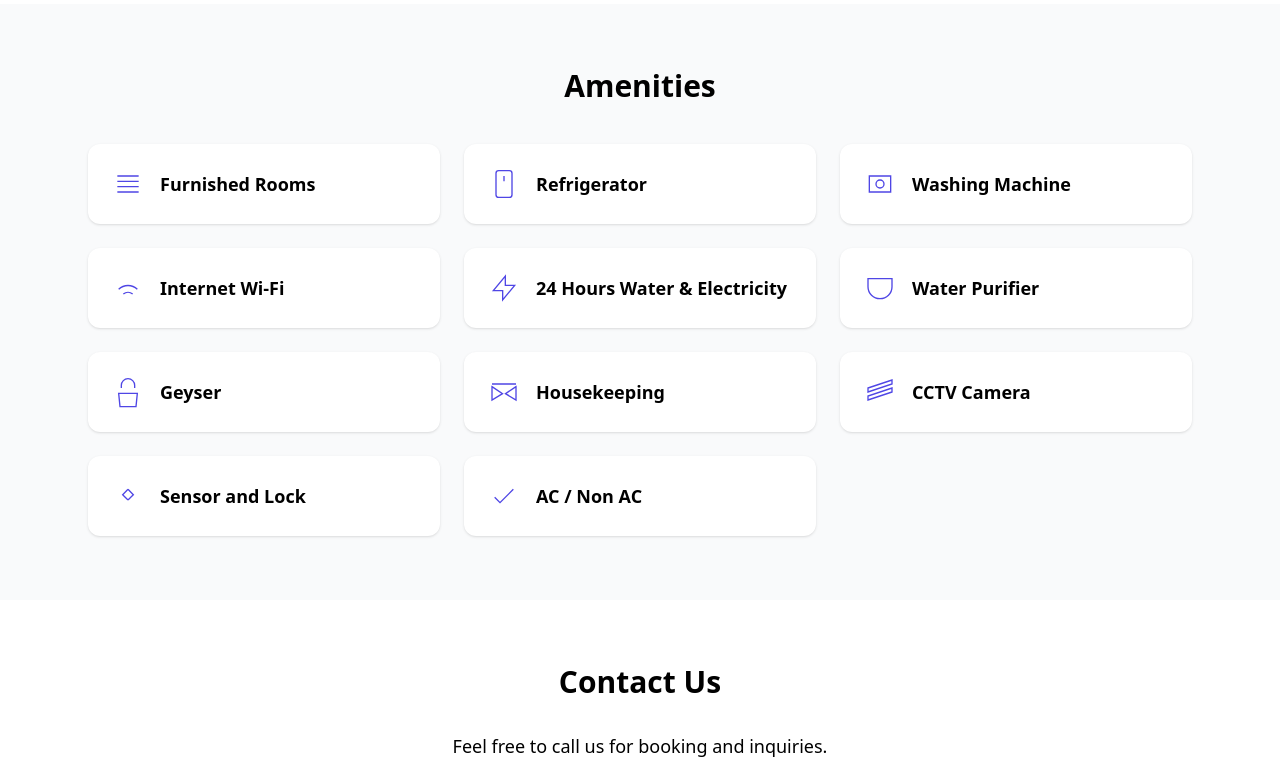
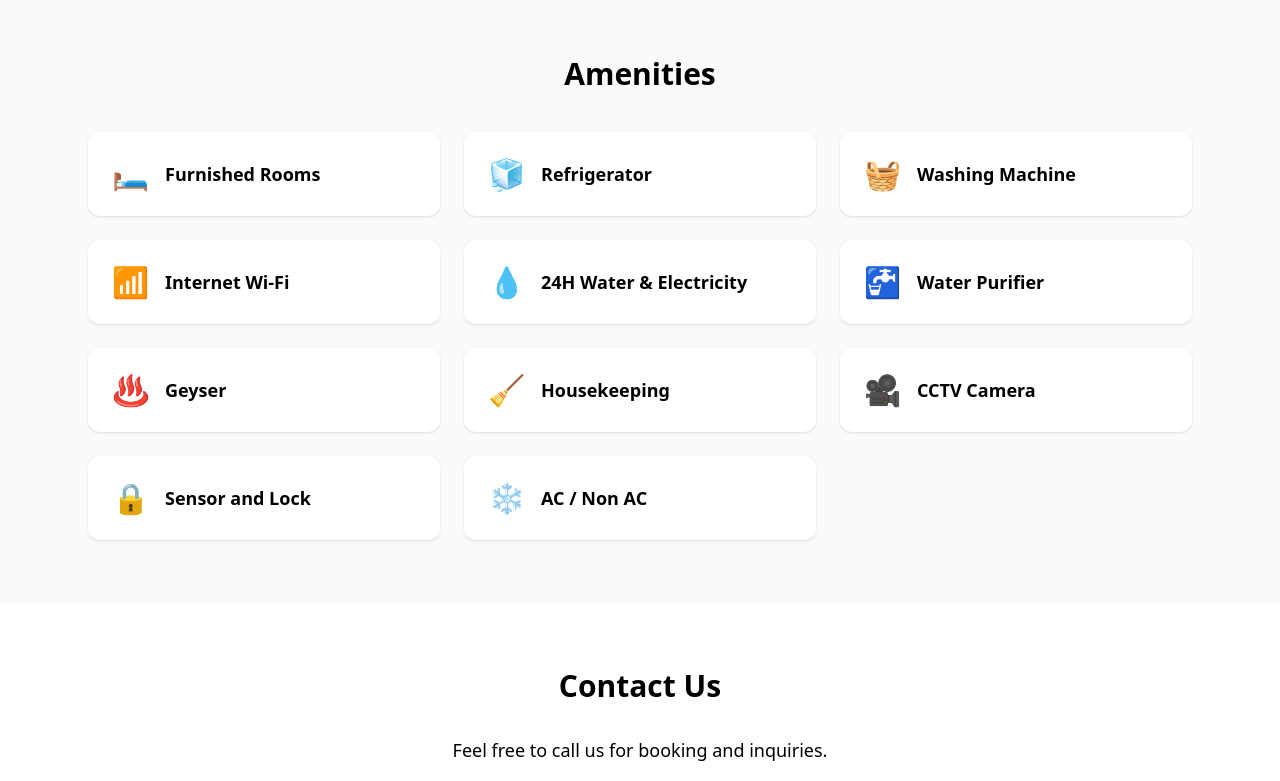
Before and after one commit to bhorvinayak/pgsite, a plain HTML site: page index.html in a window 1280 px wide. Shown: the part 1680-2461 px from the top of the page. Drawn offline with nearby package versions, Linux system fonts and the light colour scheme.

Commit message:
Fixed issue
Fixed issue

```diff
--- a/index.html
+++ b/index.html
@@ -9,171 +9,130 @@
 <body class="font-sans bg-gray-50">
 
   <!-- Header -->
-  <header class="bg-white shadow-md p-4 flex justify-between items-center">
+  <header class="bg-white shadow-md p-4 flex flex-wrap justify-between items-center">
     <h1 class="text-2xl font-bold text-indigo-600">Priyansh Enterprises</h1>
-    <nav class="space-x-6">
+    <nav class="flex flex-wrap space-x-4 mt-4 md:mt-0">
       <a href="#about" class="text-gray-600 hover:text-indigo-600">About</a>
-      <a href="#pgs" class="text-gray-600 hover:text-indigo-600">PGs</a>
+      <a href="#features" class="text-gray-600 hover:text-indigo-600">Features</a>
+      <a href="#gallery" class="text-gray-600 hover:text-indigo-600">Gallery</a>
+      <a href="#amenities" class="text-gray-600 hover:text-indigo-600">Amenities</a>
       <a href="#contact" class="text-gray-600 hover:text-indigo-600">Contact</a>
     </nav>
   </header>
 
   <!-- Hero Section -->
   <section class="text-center py-20 bg-indigo-600 text-white">
+    <div class="px-4">
       <h2 class="text-4xl font-bold mb-4">Find Your Perfect Paying Guest Stay</h2>
       <p class="mb-6 text-lg">Comfortable, Affordable & Convenient PGs near you</p>
-
+    </div>
   </section>
 
   <!-- About Section -->
   <section id="about" class="py-16 px-6 max-w-5xl mx-auto text-center">
-    <h3 class="text-3xl font-semibold mb-4">About Us</h3>
-    <p class="text-gray-700">We help you find safe, affordable, and premium PG accommodations easily. Whether you're a student, professional, or traveler, we have something for everyone!</p>
+    <h3 class="text-3xl font-semibold mb-6">About Us</h3>
+    <p class="text-gray-700 leading-relaxed">We help you find safe, affordable, and premium PG accommodations easily. Whether you're a student, professional, or traveler, we have something for everyone!</p>
   </section>
 
-  <!-- Featured PGs Section -->
   <!-- PG Features Section -->
   <section id="features" class="py-16 bg-gray-100">
     <div class="max-w-6xl mx-auto px-6">
       <h3 class="text-3xl font-semibold text-center mb-10">PG Features</h3>
-    <div class="grid grid-cols-1 md:grid-cols-3 gap-8">
-
-      <!-- Dual Sharing Room -->
-      <div class="bg-white rounded-xl shadow p-6 text-center">
-
+      <div class="grid grid-cols-1 sm:grid-cols-2 md:grid-cols-3 gap-8">
+        <!-- Dual Sharing -->
+        <div class="bg-white rounded-xl shadow p-6 text-center hover:scale-105 transition">
           <h4 class="text-xl font-bold mb-2">Dual Sharing</h4>
-        <p class="text-gray-600">Spacious room shared between two people with individual beds, wardrobes, and study space. Ideal for friends or colleagues.</p>
+          <p class="text-gray-600">Spacious room shared between two with individual beds, wardrobes, and study space.</p>
         </div>
 
-      <!-- Triple Sharing Room -->
-      <div class="bg-white rounded-xl shadow p-6 text-center">
+        <!-- Triple Sharing -->
+        <div class="bg-white rounded-xl shadow p-6 text-center hover:scale-105 transition">
           <h4 class="text-xl font-bold mb-2">Triple Sharing</h4>
-        <p class="text-gray-600">Economical shared rooms for three, offering a vibrant living experience with basic amenities for daily comfort.</p>
+          <p class="text-gray-600">Economical shared rooms for three, offering a vibrant living experience.</p>
         </div>
 
-      <!-- Single Sharing Room -->
-      <div class="bg-white rounded-xl shadow p-6 text-center">
+        <!-- Single Sharing -->
+        <div class="bg-white rounded-xl shadow p-6 text-center hover:scale-105 transition">
           <h4 class="text-xl font-bold mb-2">Single Sharing</h4>
-        <p class="text-gray-600">Private room for individual occupancy, perfect for those seeking privacy, peace, and premium comfort.</p>
+          <p class="text-gray-600">Private room perfect for those seeking privacy, peace, and premium comfort.</p>
         </div>
-
       </div>
     </div>
   </section>
+
   <!-- Gallery Section -->
   <section id="gallery" class="py-16 bg-white">
-  <div class="max-w-6xl mx-auto px-4 sm:px-6 lg:px-8">
+    <div class="max-w-6xl mx-auto px-4">
       <h3 class="text-3xl font-semibold text-center mb-10">Gallery</h3>
       <div class="grid grid-cols-1 sm:grid-cols-2 lg:grid-cols-3 gap-6">
-
-      <img src="https://i.postimg.cc/sgPcsXRb/Whats-App-Image-2025-04-20-at-4-03-23-PM-2.jpg" alt="Room 1" class="rounded-lg shadow-md object-cover w-full h-64 hover:scale-105 transition-transform duration-300">
-
-      <img src="https://i.postimg.cc/MpJDCBgy/Whats-App-Image-2025-04-20-at-4-03-25-PM-2.jpg" alt="Common Area" class="rounded-lg shadow-md object-cover w-full h-64 hover:scale-105 transition-transform duration-300">
-
-      <img src="https://i.postimg.cc/28ZG9G9k/Whats-App-Image-2025-04-20-at-4-03-24-PM-1.jpg" alt="Dining Space" class="rounded-lg shadow-md object-cover w-full h-64 hover:scale-105 transition-transform duration-300">
-
-
-      <img src="https://i.postimg.cc/90vpFw0H/Whats-App-Image-2025-04-20-at-4-03-23-PM-1-1.jpg.jpg" alt="Outdoor Garden" class="rounded-lg shadow-md object-cover w-full h-64 hover:scale-105 transition-transform duration-300">
-
+        <img src="https://i.postimg.cc/sgPcsXRb/Whats-App-Image-2025-04-20-at-4-03-23-PM-2.jpg" alt="Room 1" class="rounded-lg shadow-md object-cover w-full h-64 hover:scale-105 transition-transform">
+        <img src="https://i.postimg.cc/MpJDCBgy/Whats-App-Image-2025-04-20-at-4-03-25-PM-2.jpg" alt="Common Area" class="rounded-lg shadow-md object-cover w-full h-64 hover:scale-105 transition-transform">
+        <img src="https://i.postimg.cc/28ZG9G9k/Whats-App-Image-2025-04-20-at-4-03-24-PM-1.jpg" alt="Dining Space" class="rounded-lg shadow-md object-cover w-full h-64 hover:scale-105 transition-transform">
+        <img src="https://i.postimg.cc/90vpFw0H/Whats-App-Image-2025-04-20-at-4-03-23-PM-1-1.jpg.jpg" alt="Outdoor Garden" class="rounded-lg shadow-md object-cover w-full h-64 hover:scale-105 transition-transform">
       </div>
     </div>
   </section>
+
   <!-- Amenities Section -->
   <section id="amenities" class="py-16 bg-gray-50">
     <div class="max-w-6xl mx-auto px-6">
       <h3 class="text-3xl font-semibold text-center mb-10">Amenities</h3>
       <div class="grid grid-cols-1 sm:grid-cols-2 md:grid-cols-3 gap-6">
-
-      <!-- Furnished Rooms -->
-      <div class="flex items-center gap-4 bg-white rounded-xl shadow p-6">
-        <svg xmlns="http://www.w3.org/2000/svg" class="w-8 h-8 text-indigo-600" fill="none" viewBox="0 0 24 24" stroke="currentColor">
-          <path d="M4 6h16M4 10h16M4 14h16M4 18h16"></path>
-        </svg>
+        <!-- Each amenity -->
+        <div class="flex items-center gap-4 bg-white rounded-xl shadow p-6 hover:scale-105 transition">
+          <span class="text-indigo-600 text-3xl">🛏️</span>
           <h4 class="text-lg font-bold">Furnished Rooms</h4>
         </div>
 
-      <!-- Refrigerator -->
-      <div class="flex items-center gap-4 bg-white rounded-xl shadow p-6">
-        <svg xmlns="http://www.w3.org/2000/svg" class="w-8 h-8 text-indigo-600" fill="none" viewBox="0 0 24 24" stroke="currentColor">
-          <path d="M8 2h8a2 2 0 012 2v16a2 2 0 01-2 2H8a2 2 0 01-2-2V4a2 2 0 012-2zM12 6v4"></path>
-        </svg>
+        <div class="flex items-center gap-4 bg-white rounded-xl shadow p-6 hover:scale-105 transition">
+          <span class="text-indigo-600 text-3xl">🧊</span>
           <h4 class="text-lg font-bold">Refrigerator</h4>
         </div>
 
-      <!-- Washing Machine -->
-      <div class="flex items-center gap-4 bg-white rounded-xl shadow p-6">
-        <svg xmlns="http://www.w3.org/2000/svg" class="w-8 h-8 text-indigo-600" fill="none" viewBox="0 0 24 24" stroke="currentColor">
-          <circle cx="12" cy="12" r="3"></circle>
-          <path d="M4 6h16v12H4z"></path>
-        </svg>
+        <div class="flex items-center gap-4 bg-white rounded-xl shadow p-6 hover:scale-105 transition">
+          <span class="text-indigo-600 text-3xl">🧺</span>
           <h4 class="text-lg font-bold">Washing Machine</h4>
         </div>
 
-      <!-- Internet Wi-Fi -->
-      <div class="flex items-center gap-4 bg-white rounded-xl shadow p-6">
-        <svg xmlns="http://www.w3.org/2000/svg" class="w-8 h-8 text-indigo-600" fill="none" viewBox="0 0 24 24" stroke="currentColor">
-          <path d="M5 13a10 10 0 0114 0M8.5 16.5a5.5 5.5 0 017 0M12 20h.01"></path>
-        </svg>
+        <div class="flex items-center gap-4 bg-white rounded-xl shadow p-6 hover:scale-105 transition">
+          <span class="text-indigo-600 text-3xl">📶</span>
           <h4 class="text-lg font-bold">Internet Wi-Fi</h4>
         </div>
 
-      <!-- 24 hours Water and Electricity -->
-      <div class="flex items-center gap-4 bg-white rounded-xl shadow p-6">
-        <svg xmlns="http://www.w3.org/2000/svg" class="w-8 h-8 text-indigo-600" fill="none" viewBox="0 0 24 24" stroke="currentColor">
-          <path d="M13 10V3L4 14h7v7l9-11h-7z"></path>
-        </svg>
-        <h4 class="text-lg font-bold">24 Hours Water & Electricity</h4>
+        <div class="flex items-center gap-4 bg-white rounded-xl shadow p-6 hover:scale-105 transition">
+          <span class="text-indigo-600 text-3xl">💧</span>
+          <h4 class="text-lg font-bold">24H Water & Electricity</h4>
         </div>
 
-      <!-- Water Purifier -->
-      <div class="flex items-center gap-4 bg-white rounded-xl shadow p-6">
-        <svg xmlns="http://www.w3.org/2000/svg" class="w-8 h-8 text-indigo-600" fill="none" viewBox="0 0 24 24" stroke="currentColor">
-          <path d="M3 5h18v6a9 9 0 11-18 0V5z"></path>
-        </svg>
+        <div class="flex items-center gap-4 bg-white rounded-xl shadow p-6 hover:scale-105 transition">
+          <span class="text-indigo-600 text-3xl">🚰</span>
           <h4 class="text-lg font-bold">Water Purifier</h4>
         </div>
 
-      <!-- Geyser -->
-      <div class="flex items-center gap-4 bg-white rounded-xl shadow p-6">
-        <svg xmlns="http://www.w3.org/2000/svg" class="w-8 h-8 text-indigo-600" fill="none" viewBox="0 0 24 24" stroke="currentColor">
-          <path d="M17 9V7a5 5 0 00-10 0v2m-2 4h14l-1 10H6L5 13z"></path>
-        </svg>
+        <div class="flex items-center gap-4 bg-white rounded-xl shadow p-6 hover:scale-105 transition">
+          <span class="text-indigo-600 text-3xl">♨️</span>
           <h4 class="text-lg font-bold">Geyser</h4>
         </div>
 
-      <!-- Housekeeping -->
-      <div class="flex items-center gap-4 bg-white rounded-xl shadow p-6">
-        <svg xmlns="http://www.w3.org/2000/svg" class="w-8 h-8 text-indigo-600" fill="none" viewBox="0 0 24 24" stroke="currentColor">
-          <path d="M3 8l7.89 5.26L3 18V8zM21 8l-7.89 5.26L21 18V8zM3 6h18"></path>
-        </svg>
+        <div class="flex items-center gap-4 bg-white rounded-xl shadow p-6 hover:scale-105 transition">
+          <span class="text-indigo-600 text-3xl">🧹</span>
           <h4 class="text-lg font-bold">Housekeeping</h4>
         </div>
 
-      <!-- CCTV Camera -->
-      <div class="flex items-center gap-4 bg-white rounded-xl shadow p-6">
-        <svg xmlns="http://www.w3.org/2000/svg" class="w-8 h-8 text-indigo-600" fill="none" viewBox="0 0 24 24" stroke="currentColor">
-          <path d="M21 12l-18 6v-3l18-6v3z"></path>
-          <path d="M3 9l18-6v3L3 12V9z"></path>
-        </svg>
+        <div class="flex items-center gap-4 bg-white rounded-xl shadow p-6 hover:scale-105 transition">
+          <span class="text-indigo-600 text-3xl">🎥</span>
           <h4 class="text-lg font-bold">CCTV Camera</h4>
         </div>
 
-      <!-- Sensor and Lock -->
-      <div class="flex items-center gap-4 bg-white rounded-xl shadow p-6">
-        <svg xmlns="http://www.w3.org/2000/svg" class="w-8 h-8 text-indigo-600" fill="none" viewBox="0 0 24 24" stroke="currentColor">
-          <path d="M12 15l4-4-4-4m0 8l-4-4 4-4"></path>
-        </svg>
+        <div class="flex items-center gap-4 bg-white rounded-xl shadow p-6 hover:scale-105 transition">
+          <span class="text-indigo-600 text-3xl">🔒</span>
           <h4 class="text-lg font-bold">Sensor and Lock</h4>
         </div>
 
-      <!-- AC / Non AC -->
-      <div class="flex items-center gap-4 bg-white rounded-xl shadow p-6">
-        <svg xmlns="http://www.w3.org/2000/svg" class="w-8 h-8 text-indigo-600" fill="none" viewBox="0 0 24 24" stroke="currentColor">
-          <path d="M5 13l4 4L19 7"></path>
-        </svg>
+        <div class="flex items-center gap-4 bg-white rounded-xl shadow p-6 hover:scale-105 transition">
+          <span class="text-indigo-600 text-3xl">❄️</span>
           <h4 class="text-lg font-bold">AC / Non AC</h4>
         </div>
-
       </div>
     </div>
   </section>
@@ -183,7 +142,6 @@
     <div class="max-w-4xl mx-auto px-6 text-center">
       <h3 class="text-3xl font-semibold mb-8">Contact Us</h3>
       <p class="text-lg mb-6">Feel free to call us for booking and inquiries.</p>
-
       <div class="space-y-4 text-lg font-medium mb-10">
         <p><a href="tel:8108107733" class="text-indigo-600 hover:underline">📞 8108107733</a></p>
         <p><a href="tel:810807755" class="text-indigo-600 hover:underline">📞 810807755</a></p>
@@ -191,7 +149,7 @@
       </div>
 
       <div class="flex flex-col items-center">
-      <img src="https://i.postimg.cc/Ssm8d72K/Screenshot-2025-04-20-at-5-10-17-PM.png" alt="Scan for Location QR" class="w-48 h-48 mb-4 rounded-lg shadow-md">
+        <img src="https://i.postimg.cc/Ssm8d72K/Screenshot-2025-04-20-at-5-10-17-PM.png" alt="Location QR Code" class="w-48 h-48 mb-4 rounded-lg shadow-md hover:scale-105 transition-transform">
         <p class="text-sm text-gray-500">Scan to get location</p>
       </div>
     </div>
```
Lines whose indentation alone changed are shown as unchanged.
